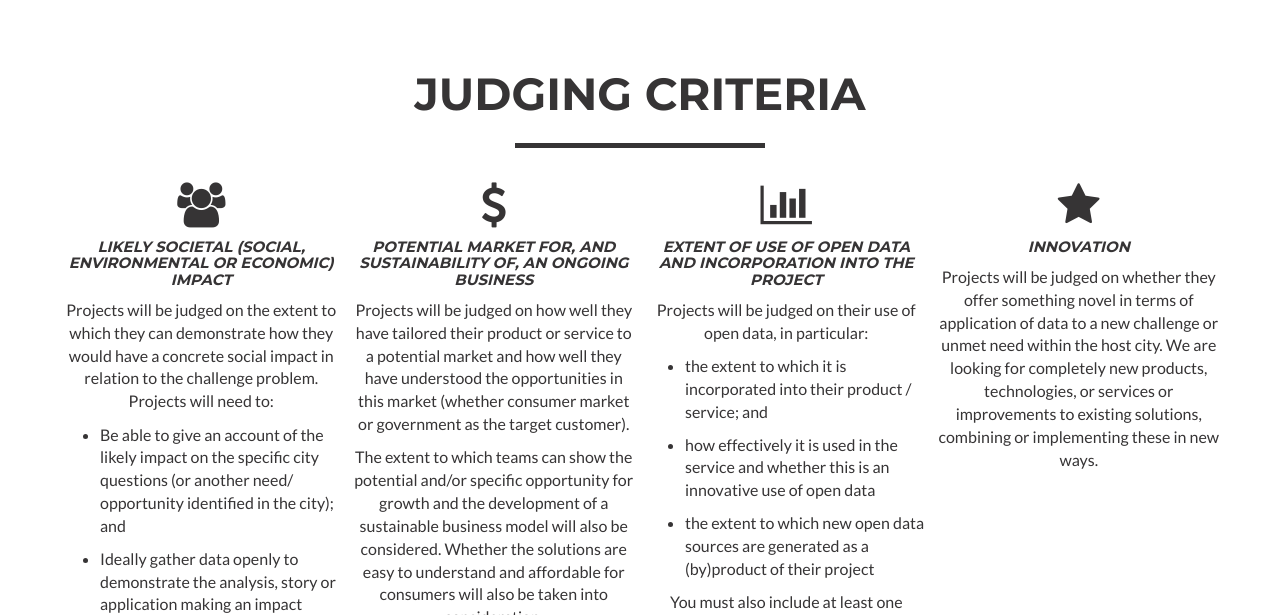
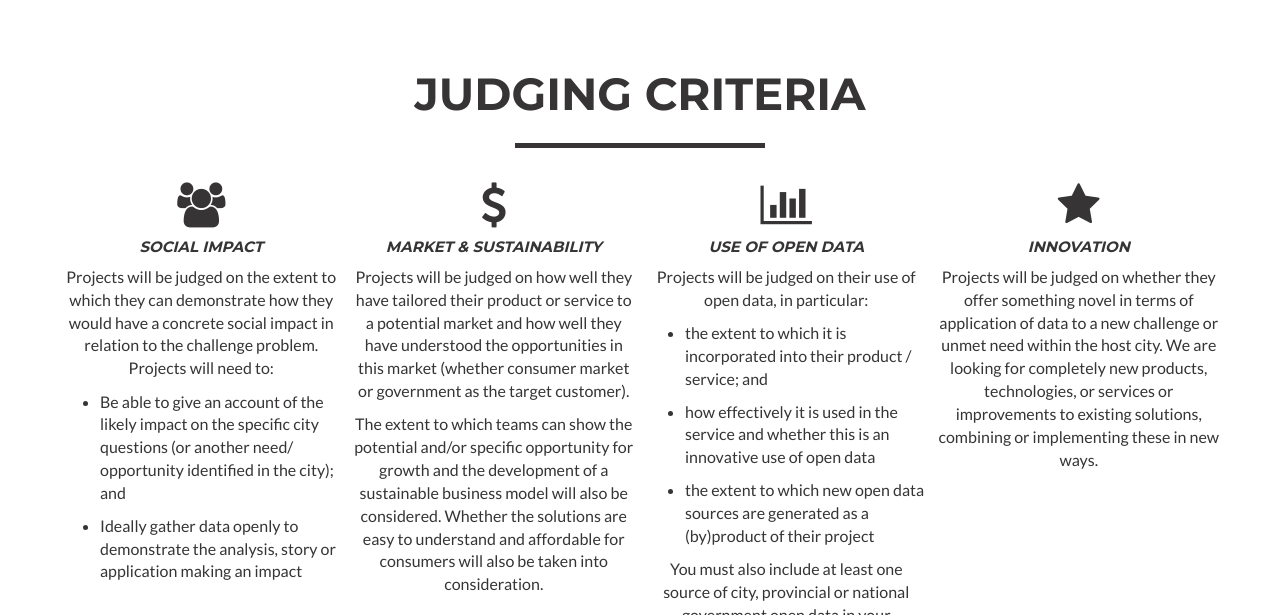
Before and after one commit to richardgevers/responsive-cities-challenge, a Flask app: page / in a window 1280 px wide. Shown: the part 5885-6500 px from the top of the page. Run offline with Flask 2, Linux system fonts and the light colour scheme; some libraries are stand-ins or nearby versions.

Commit message:
changes to judging criterea headers

```diff
--- a/templates/index.html
+++ b/templates/index.html
@@ -606,7 +606,7 @@
         <div class="row row-centered">
                     <div class="col-xs-12 col-sm-3 portfolio-item" style="text-align: center; padding: 5px">
                         <i class="fa fa-users fa-3x" aria-hidden="true" style="text-align: center"></i>
-                        <h5 style="font-style: italic">Likely societal (social, environmental or economic) impact</h5>
+                        <h5 style="font-style: italic">Social Impact</h5>
                             <p style="font-size: 16px">Projects will be judged on the extent to which they can demonstrate how
                                 they would have a concrete social impact in relation to the challenge problem. Projects will
                                 need to:
@@ -622,7 +622,7 @@
                     </div>
                     <div class="col-xs-12 col-sm-3 portfolio-item" style="text-align: center; padding: 5px">
                         <i class="fa fa-usd fa-3x" aria-hidden="true" style="text-align: center"></i>
-                        <h5 style="font-style: italic">Potential market for, and sustainability of, an ongoing business</h5>
+                        <h5 style="font-style: italic">Market & Sustainability</h5>
                             <p style="font-size: 16px">Projects will be judged on how well they have tailored their product or
                                 service to a potential market and how well they have understood the opportunities in this market
                                 (whether consumer market or government as the target customer).</p>
@@ -633,7 +633,7 @@
                     </div>
                     <div class="col-xs-12 col-sm-3 portfolio-item" style="text-align: center; padding: 5px">
                         <i class="fa fa-bar-chart fa-3x" aria-hidden="true" style="text-align: center"></i>
-                        <h5 style="font-style: italic">Extent of use of open data and incorporation into the project</h5>
+                        <h5 style="font-style: italic">Use of Open Data</h5>
                             <p style="font-size: 16px">Projects will be judged on their use of open data, in particular:
                                 <ul style="font-size: 16px">
                                     <li style="text-align: left">the extent to which it is incorporated into their product / service; and</li>
```
